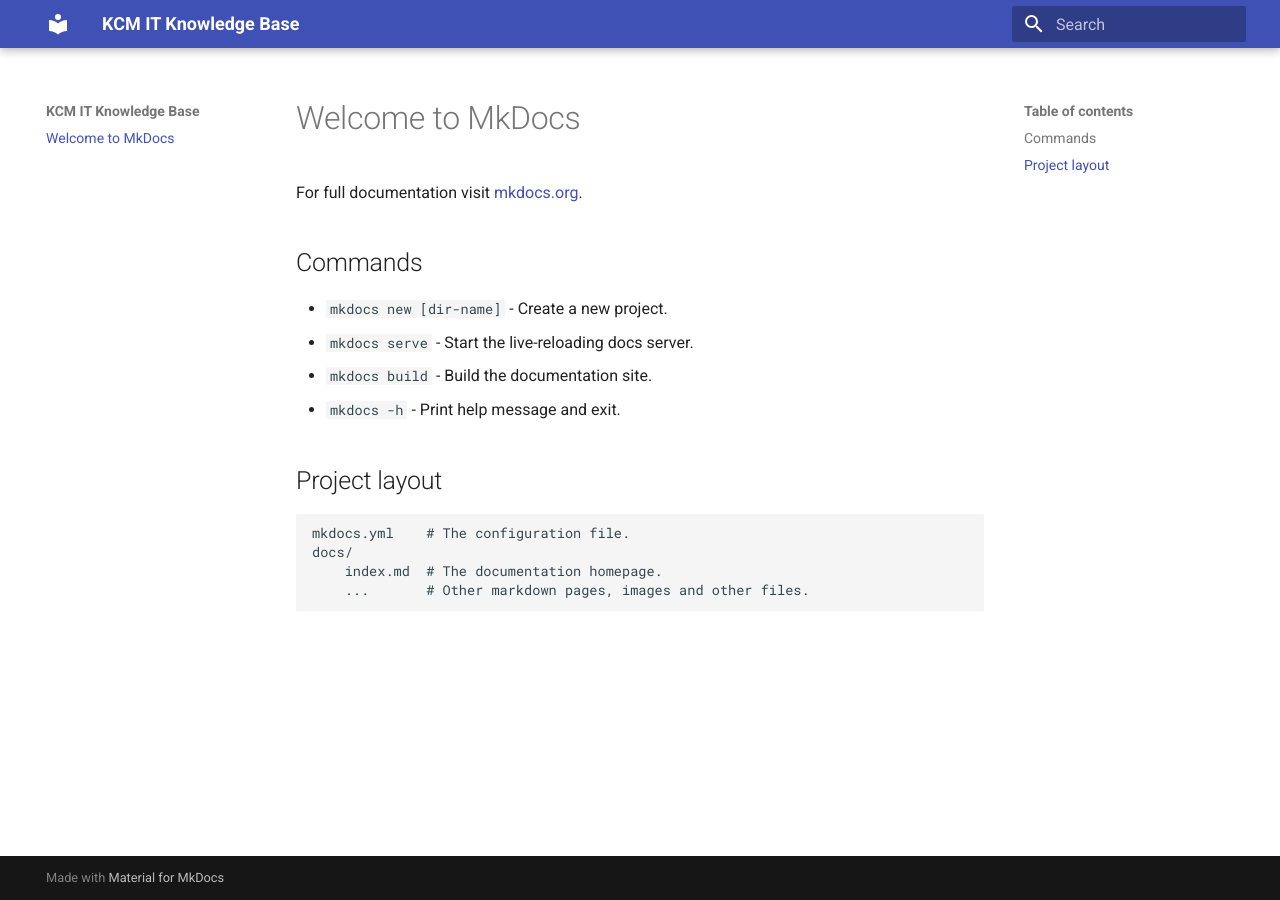
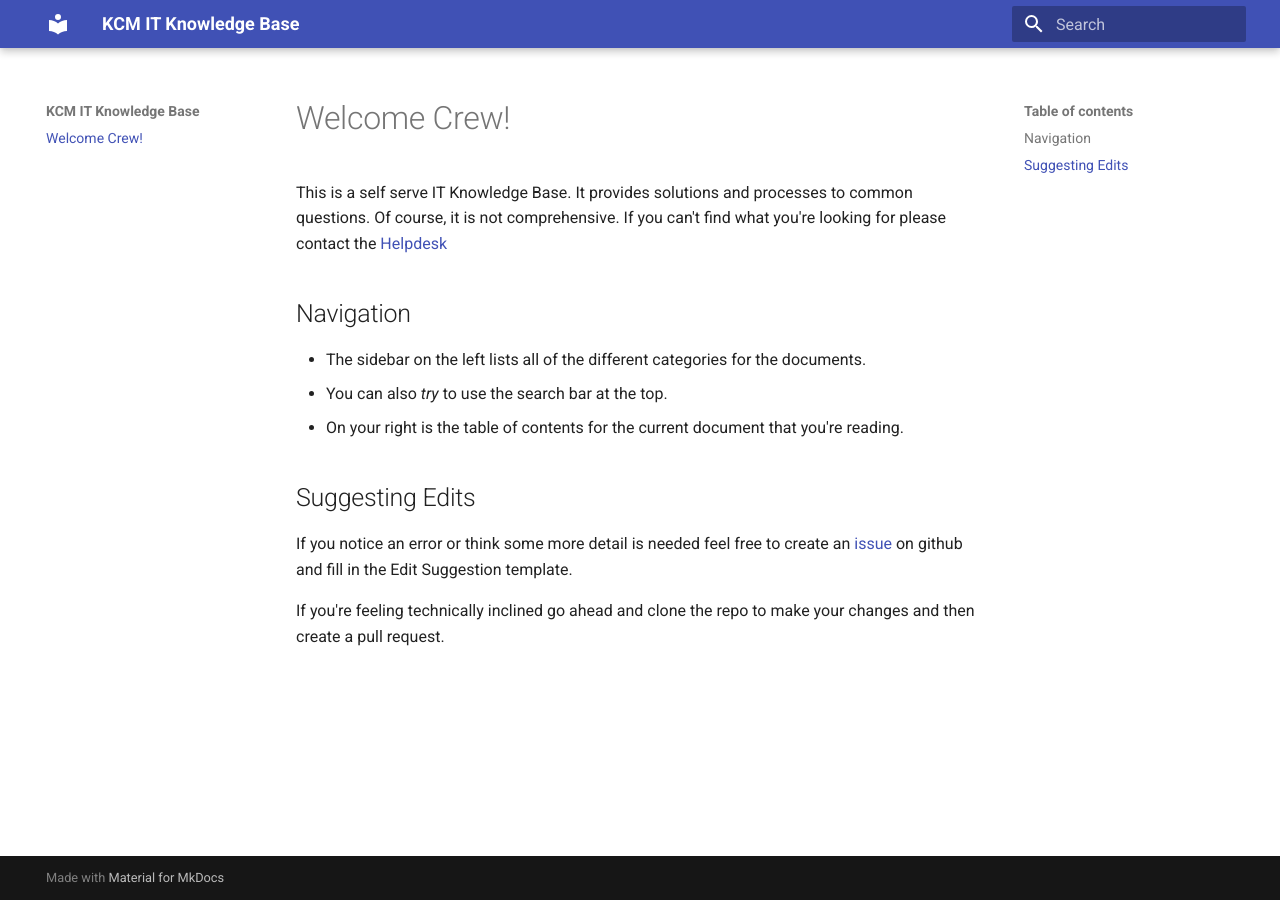
Before and after one commit to brady-kcm/it-kb, an MkDocs documentation site: the page built from docs/index.md, in a window 1280 px wide. Built offline with MkDocs 1.6.1 and Material for MkDocs 9.7.7, drawn with Linux system fonts in a browser that asks for light colours.

Commit message:
Added some welcome and editing info

```diff
--- a/docs/index.md
+++ b/docs/index.md
@@ -1,17 +1,14 @@
-# Welcome to MkDocs
+# Welcome Crew!
 
-For full documentation visit [mkdocs.org](https://www.mkdocs.org).
+This is a self serve IT Knowledge Base. It provides solutions and processes to common questions. Of course, it is not comprehensive. If you can't find what you're looking for please contact the [Helpdesk](mailto:helpdesk@keepingcurrentmatters.com)
 
-## Commands
+## Navigation
 
-* `mkdocs new [dir-name]` - Create a new project.
-* `mkdocs serve` - Start the live-reloading docs server.
-* `mkdocs build` - Build the documentation site.
-* `mkdocs -h` - Print help message and exit.
+* The sidebar on the left lists all of the different categories for the documents.
+* You can also *try* to use the search bar at the top.
+* On your right is the table of contents for the current document that you're reading.
 
-## Project layout
+## Suggesting Edits
+If you notice an error or think some more detail is needed feel free to create an [issue](https://github.com/brady-kcm/it-kb/issues/new/choose) on github and fill in the Edit Suggestion template.
 
-    mkdocs.yml    # The configuration file.
-    docs/
-        index.md  # The documentation homepage.
-        ...       # Other markdown pages, images and other files.
+If you're feeling technically inclined go ahead and clone the repo to make your changes and then create a pull request.
```
